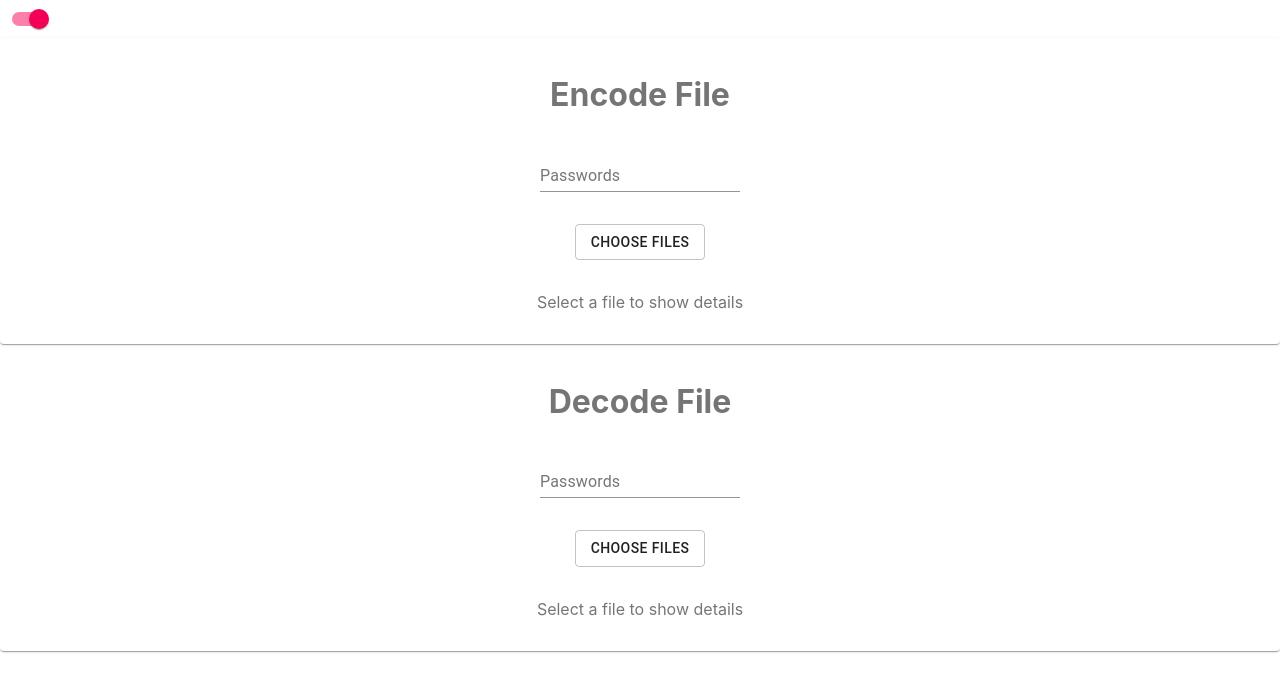
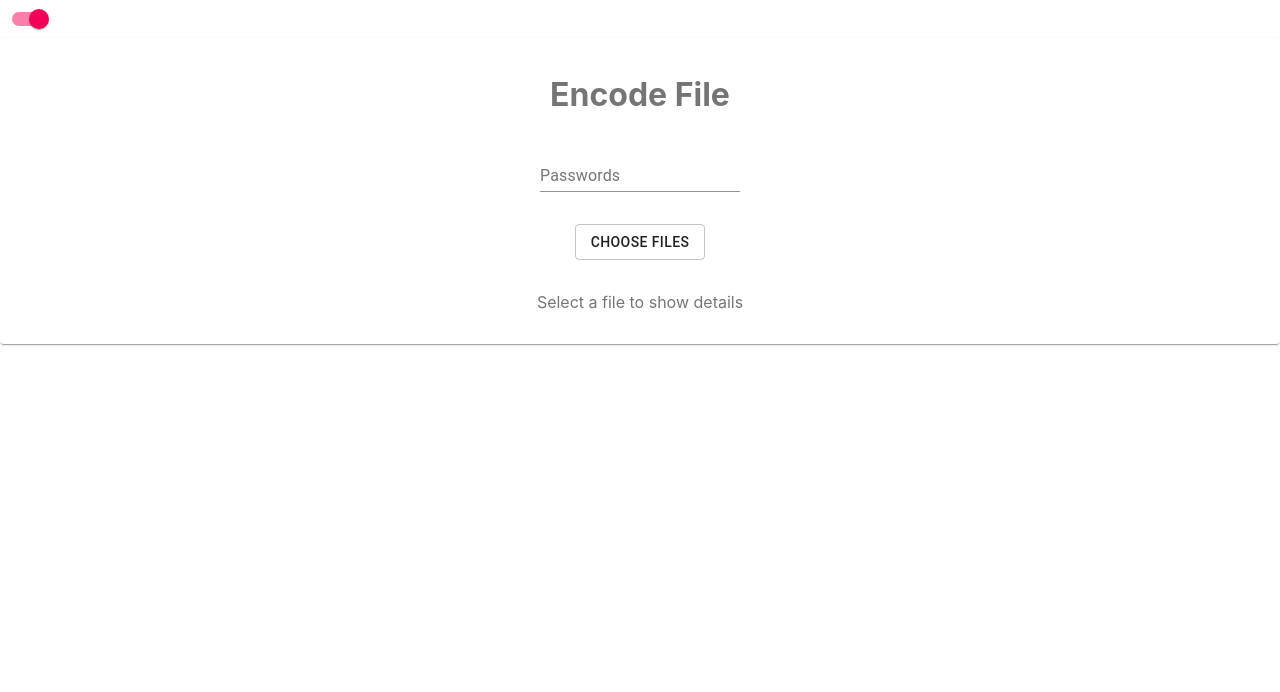
Before and after one commit to Shivam-20/FileConverter, a React (Create React App) app: page / in a window 1280 px wide. Shown: the top 692 px of the page. Built offline with nearby package versions, Linux system fonts and the light colour scheme.

Commit message:
app.js change

```diff
--- a/src/App.js
+++ b/src/App.js
@@ -8,7 +8,7 @@ function App() {
   return (
     <>
       <HomePage />
-      <DecodeFile />
+      {/* <DecodeFile /> */}
       {/* <FileUploaderCard/> */}
       {/* <EncodePassword /> */}
     </>
```
